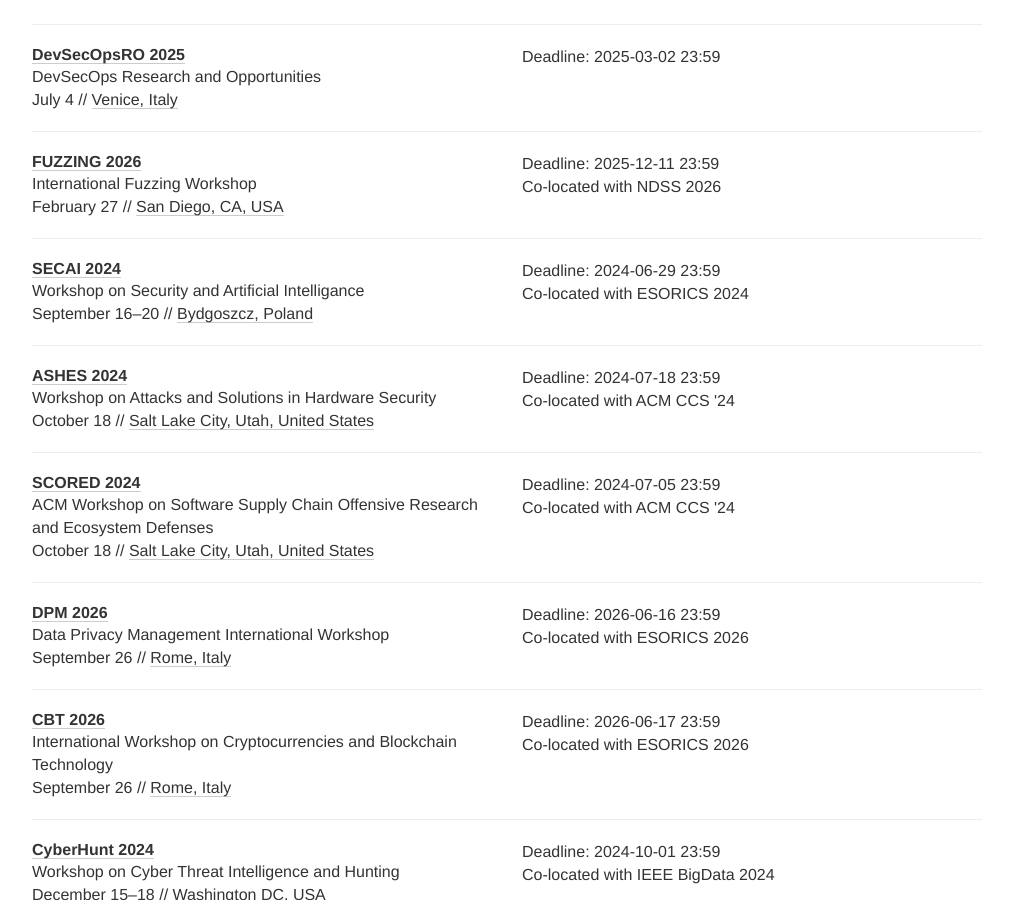
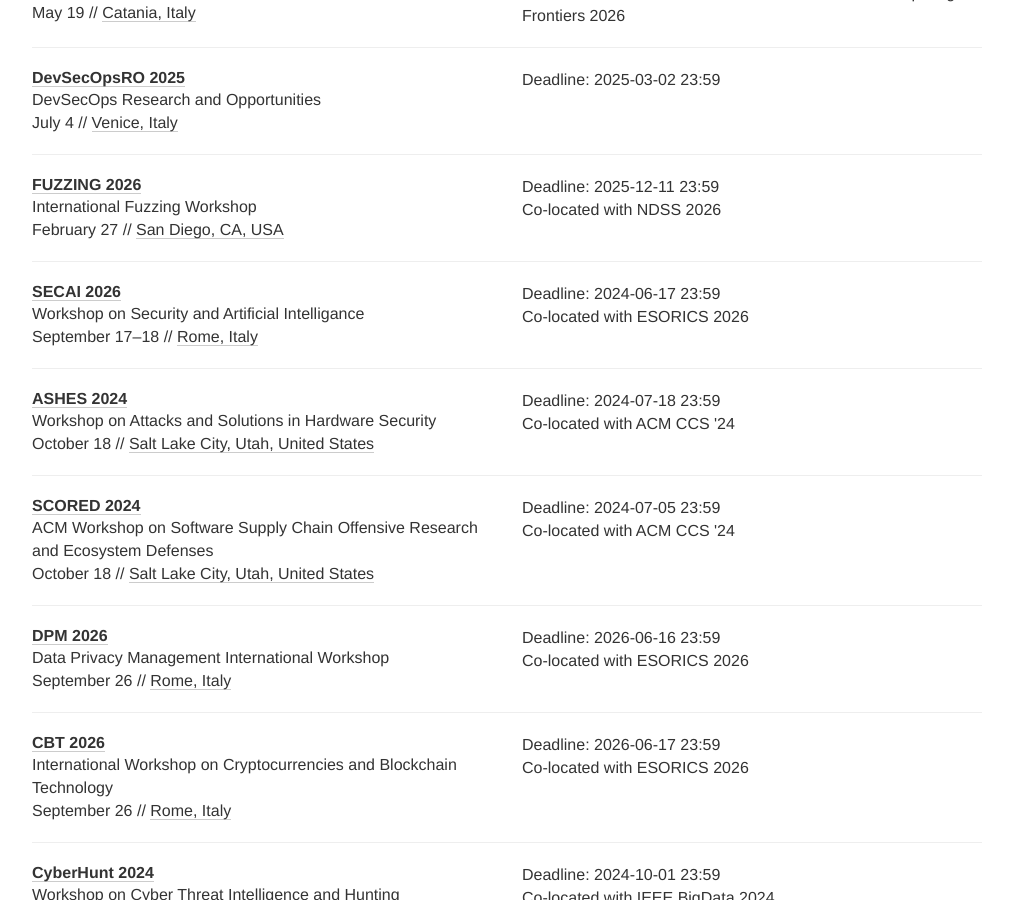
Before and after one commit to sec-deadlines/sec-deadlines.github.io, a Jekyll site: the page built from index.html, in a window 1280 px wide and 900 px high, scrolled down 19416 px. Shown: the whole window, without its empty margins (133-1146 px from the left). Built offline with Jekyll 4.4.1, drawn with Linux system fonts in a browser that asks for light colours; nearby versions of some CDN libraries; comment, search, counter and statistics services are not loaded; some of the changed text lies outside the part shown.

```diff
--- a/_data/conferences.yml
+++ b/_data/conferences.yml
@@ -534,7 +534,7 @@
   tags: [CRYPTO, SEC, CONF, PRIV, OTHERS]
 
 - name: DBSec
-  description: Conference on Data and Applications Security and Privacy
+  description: IFIP WG 11.3 Conference on Data and Applications Security and Privacy
   year: 2026
   link: https://dbsec2026.gmu.edu/
   dblp: https://dblp.org/db/conf/dbsec/index.html
@@ -1237,12 +1237,12 @@
 
 - name: SECAI
   description: Workshop on Security and Artificial Intelligance
-  year: 2024
-  link: https://sites.google.com/view/secai2024
-  deadline: ["2024-06-29 23:59"]
-  comment: Co-located with ESORICS 2024
-  date: September 16-20
-  place: Bydgoszcz, Poland
+  year: 2026
+  link: https://sites.google.com/view/secai2026
+  deadline: ["2024-06-17 23:59"]
+  comment: Co-located with ESORICS 2026
+  date: September 17-18
+  place: Rome, Italy
   tags: [SEC, PRIV, SHOP, OTHERS]
 
 - name: ASHES
```
